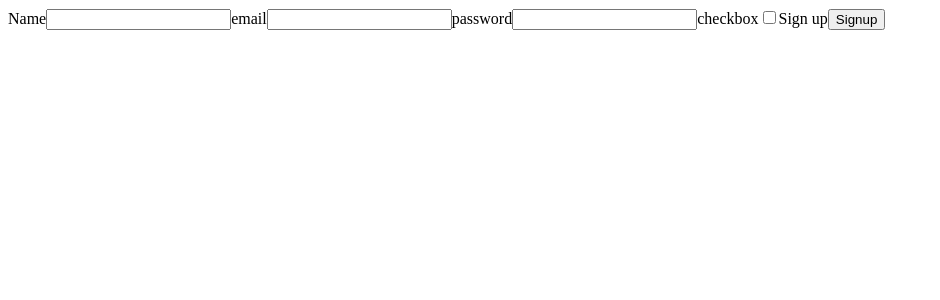
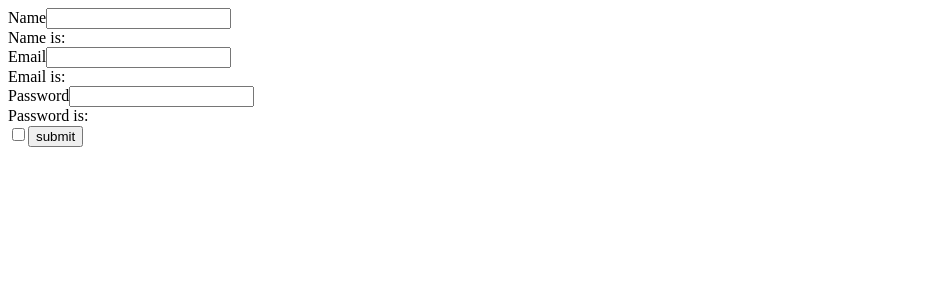
Before and after one commit to PraveenKumarzz/React-Easy-Test---React-Easy-Signup-Form---e0dnh5u1wf5d, a React app: page / in a window 1280 px wide. Shown: the top 300 px of the page, without its empty margins (0-940 px from the left). Built offline with nearby package versions, Linux system fonts and the light colour scheme.

Commit message:
5th commit

```diff
--- a/src/components/App.js
+++ b/src/components/App.js
@@ -1,51 +1,55 @@
-import React, { useState } from "react";
+import React, { useEffect, useRef, useState } from "react";
 import "../styles/App.css";
-import signUpFormValidation from "../utils/validation";
+import "./utils/signUpFormValidation";
+import { email, name, password } from "./utils/signUpFormValidation";
 
 const App = () => {
-  const formdata = {
-    name: "",
-    email: "",
-    password: ""
-  };
-  const [data, setData] = useState(formdata);
+  const [formData, setFormdata] = useState([]);
 
-  const changeName = (e) => {
-    setData({
-      name: e.target.value
-    });
-  };
-
-  const changeEmail = (e) => {
-    setData({
-      email: e.target.value
-    });
-  };
-  const changePassword = (e) => {
-    setData({
-      password: e.target.value
-    });
+  const handleChange = (e) => {
+    console.log("e", e.target.value, e.target.name);
+    setFormdata({ ...formData, [e.target.name]: e.target.value });
   };
 
   return (
     <>
-      <form
-        onSubmit={(e) => {
-          e.preventDefault();
-          signUpFormValidation(data);
-        }}
-      >
-        <label>Name</label>
-        <input type="text" id="name" onChange={changeName} value={data.name} />
+      <form>
+        <label for="name">Name</label>
+        <input
+          type="text"
+          id="name"
+          name="name"
+          value={formData.name}
+          onChange={handleChange}
+        />
+        <div>Name is:{name}</div>
 
-        <label>email</label>
-        <input type="email" id="email" onChange={changeEmail} />
-        <label>password</label>
-        <input type="password" id="password" onChange={changePassword} />
-        <label>checkbox</label>
+        <label for="email">Email</label>
+        <input
+          type="email"
+          id="email"
+          name="email"
+          value={formData.email}
+          onChange={handleChange}
+        />
+        <div>Email is:{email}</div>
+
+        <label for="password">Password</label>
+        <input
+          type="password"
+          id="password"
+          name="password"
+          value={formData.password}
+          onChange={handleChange}
+        />
+        <div>Password is:{password}</div>
+
+        <label for="consent"></label>
         <input type="checkbox" id="consent" />
-        <label>Sign up</label>
-        <input type="submit" value="Signup" />
+        <label for="submit"></label>
+        <button type="submit" id="submit">
+          submit
+        </button>
       </form>
     </>
   );
```
